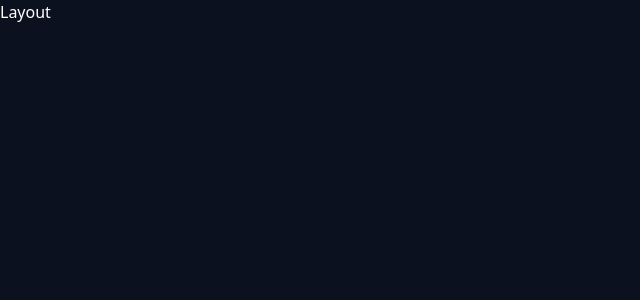
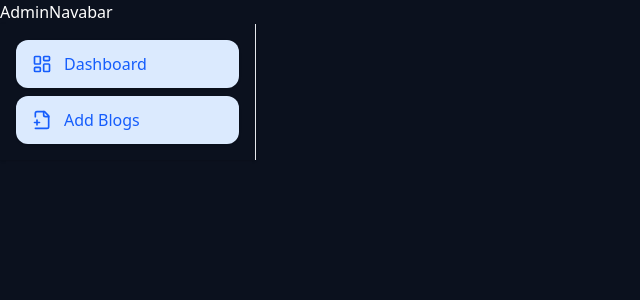
Before and after one commit to wajahat-kamal/Foodify-Nextjs, a Next.js app: page /admin in a window 1280 px wide. Shown: the top 300 px of the page, without its empty margins (0-640 px from the left). Built offline with nearby package versions, Linux system fonts and the light colour scheme.

Commit message:
add admin navbar

```diff
--- /dev/null
+++ b/app/admin/AddProject.tsx
@@ -0,0 +1,9 @@
+import React from 'react'
+
+function AddProject() {
+  return (
+    <div>AddProject</div>
+  )
+}
+
+export default AddProject
--- a/app/admin/layout.jsx
+++ /dev/null
@@ -1,9 +0,0 @@
-import React from 'react'
-
-function Layout() {
-  return (
-    <div>Layout</div>
-  )
-}
-
-export default Layout
--- /dev/null
+++ b/app/admin/layout.tsx
@@ -0,0 +1,17 @@
+import AdminNavabar from '@/components/AdminNavabar'
+import Sidebar from '@/components/Sidebar'
+import React from 'react'
+import Dashboard from './page'
+
+function Layout() {
+  return (
+    <div>
+      <AdminNavabar/>
+      <div>
+      <Sidebar/>
+      </div>
+    </div>
+  )
+}
+
+export default Layout
--- a/app/admin/page.jsx
+++ /dev/null
@@ -1,90 +0,0 @@
-import { FileText, MessageSquare, FileMinus } from "lucide-react";
-
-function Dashboard() {
-
-  return (
-    <div className="px-3 py-2 w-full">
-      {/* Stats Cards */}
-      <div className="flex flex-col md:flex-row flex-wrap items-start justify-start gap-4">
-        {/* Blogs Card */}
-        <div className="bg-adminBG min-w-44 rounded-xl shadow p-4 flex items-center gap-3">
-          <div className="p-2.5 rounded-lg bg-blue-100 text-blue-500 flex items-center justify-center">
-            <FileText className="h-6 w-6" />
-          </div>
-          <div>
-            <h1 className="text-lg font-bold text-gray-900">
-              {dashboardData.blogs}
-            </h1>
-            <p className="text-gray-500 text-xs">Blogs</p>
-          </div>
-        </div>
-
-        {/* Comments Card */}
-        <div className="bg-adminBG min-w-44 rounded-xl shadow p-4 flex items-center gap-3">
-          <div className="p-2.5 rounded-lg bg-green-100 text-green-500 flex items-center justify-center">
-            <MessageSquare className="h-6 w-6" />
-          </div>
-          <div>
-            <h1 className="text-lg font-bold text-gray-900">
-              {dashboardData.comments}
-            </h1>
-            <p className="text-gray-500 text-xs">Comments</p>
-          </div>
-        </div>
-
-        {/* Drafts Card */}
-        <div className="bg-adminBG min-w-44 rounded-xl shadow p-4 flex items-center gap-3">
-          <div className="p-2.5 rounded-lg bg-orange-100 text-orange-500 flex items-center justify-center">
-            <FileMinus className="h-6 w-6" />
-          </div>
-          <div>
-            <h1 className="text-lg font-bold text-gray-900">
-              {dashboardData.drafts}
-            </h1>
-            <p className="text-gray-500 text-xs">Drafts</p>
-          </div>
-        </div>
-      </div>
-
-      <div className="bg-adminBG rounded-xl shadow p-4 mt-5">
-        {/* Heading */}
-        <h1 className="text-lg font-bold text-gray-800 mb-4 flex items-center gap-2">
-          <FileText className="h-4 w-4 text-primary" />
-          Latest Blogs
-        </h1>
-
-        {/* Table */}
-        <div className="overflow-x-auto">
-          <table className="w-full text-left border-collapse min-w-[200px]">
-            {/* Table Head */}
-            <thead className="hidden md:table-header-group">
-              <tr className="bg-gray-50 border-b border-gray-200 text-gray-700">
-                <th className="py-2 px-3 text-xs font-semibold">#</th>
-                <th className="py-2 px-3 text-xs font-semibold">Blog Title</th>
-                <th className="py-2 px-3 text-xs font-semibold">Date</th>
-                <th className="py-2 px-3 text-xs font-semibold">Status</th>
-                <th className="py-2 px-3 text-xs font-semibold text-center">
-                  Action
-                </th>
-              </tr>
-            </thead>
-
-            {/* Table Body */}
-            <tbody>
-              {dashboardData.recentBlogs.map((blog, index) => (
-                <BlogTableItem
-                  key={blog._id}
-                  fetchBlogs={fetchBlogs}
-                  index={index + 1}
-                  blog={blog}
-                />
-              ))}
-            </tbody>
-          </table>
-        </div>
-      </div>
-    </div>
-  );
-}
-
-export default Dashboard;
--- /dev/null
+++ b/app/admin/page.tsx
@@ -0,0 +1,9 @@
+import React from 'react'
+
+function Dashboard() {
+  return (
+    <div>Dashboard</div>
+  )
+}
+
+export default Dashboard
--- /dev/null
+++ b/components/AdminNavabar.tsx
@@ -0,0 +1,9 @@
+import React from 'react'
+
+function AdminNavabar() {
+  return (
+    <div>AdminNavabar</div>
+  )
+}
+
+export default AdminNavabar
--- /dev/null
+++ b/components/Sidebar.tsx
@@ -0,0 +1,31 @@
+import React from "react";
+import { LayoutDashboard, FilePlus2 } from "lucide-react";
+
+function Sidebar() {
+  const menuItems = [
+    { name: "Dashboard", path: "/admin", icon: LayoutDashboard },
+    { name: "Add Blogs", path: "/admin/add-blogs", icon: FilePlus2 },
+  ];
+
+  return (
+    <aside className="md:w-64 w-20 bg-adminBG border-r border-gray-200 shadow-sm flex flex-co">
+      <nav className="flex-1 p-4 space-y-2 text-gray-700">
+        {menuItems.map((item, index) => {
+          const Icon = item.icon;
+          return (
+            <a
+              key={index}
+              href={item.path}
+              className="flex items-center gap-3 w-full px-4 py-3 rounded-xl font-medium cursor-pointer transition-all duration-200 bg-blue-100 text-blue-600 shadow-sm hover:bg-gray-100 hover:text-gray-900"
+            >
+              <Icon className="h-5 w-5" />
+              <span className="hidden md:inline-block">{item.name}</span>
+            </a>
+          );
+        })}
+      </nav>
+    </aside>
+  );
+}
+
+export default Sidebar;
```
